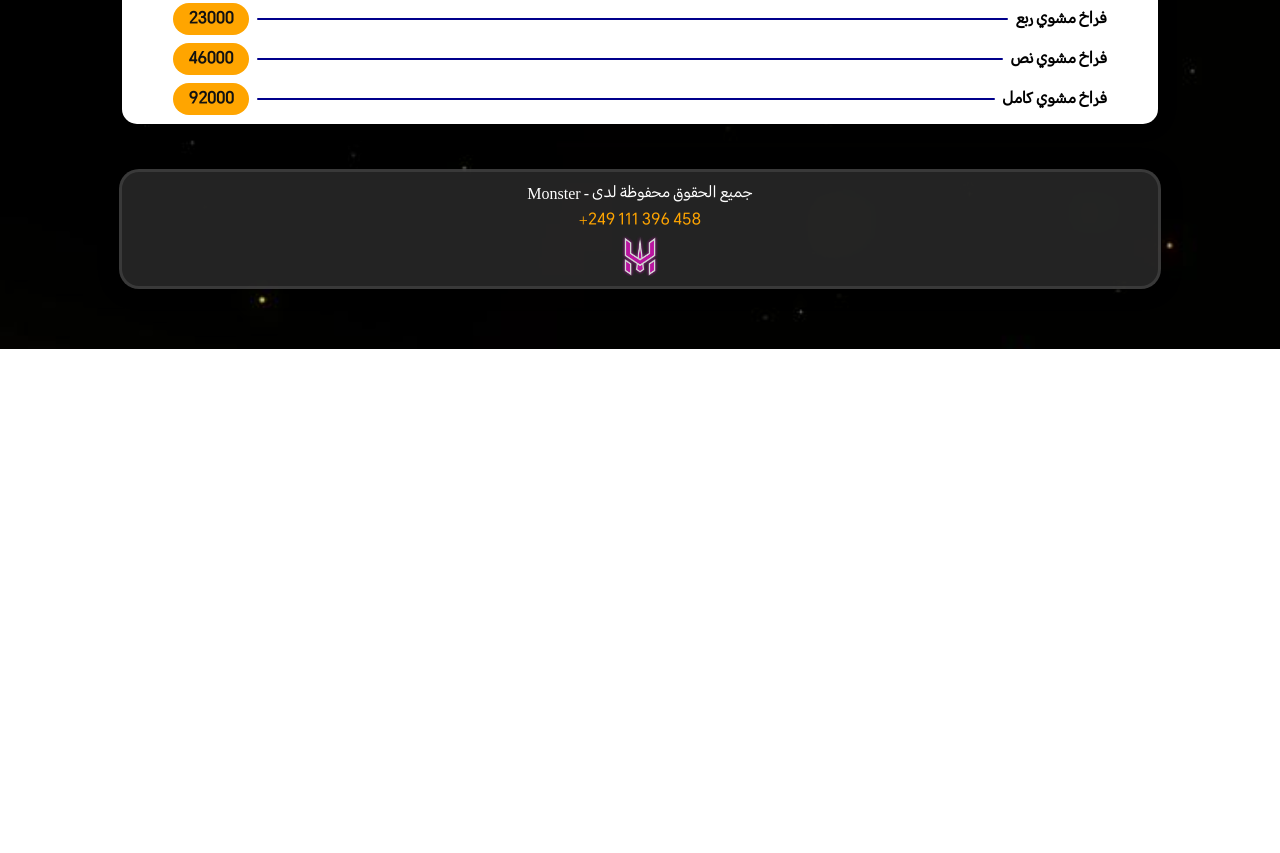
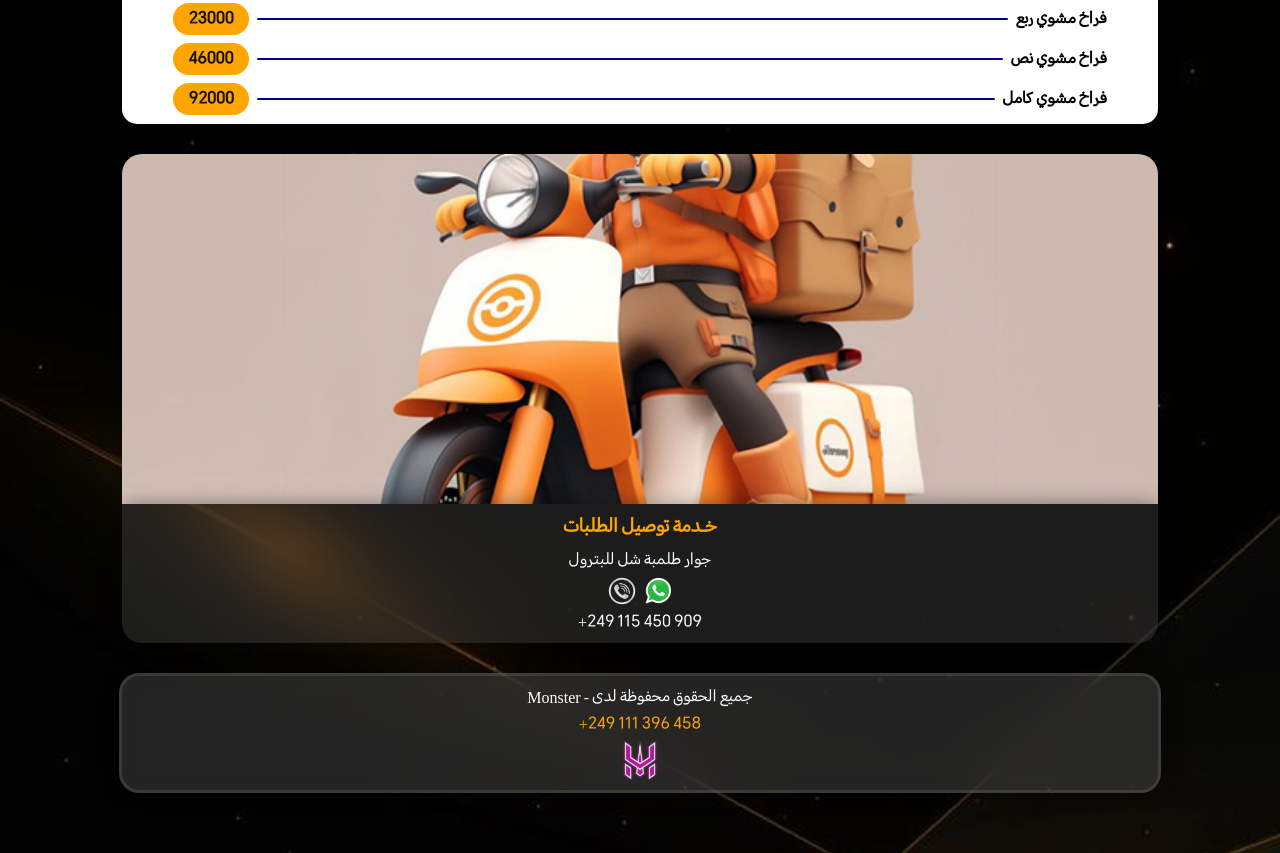
Before and after one commit to khalid-Monster/m-portfolio, a plain HTML site: page index.html in a window 1280 px wide. Shown: the part 2621-3474 px from the top of the page. Before the commit the page ends 2970 px from the top, so only its background shows below. Drawn offline with Linux system fonts and the light colour scheme.

Commit message:
Add files via upload

```diff
--- a/index.html
+++ b/index.html
@@ -428,11 +428,26 @@
 
         </div>
 
-        <div class="DEVOLOPER">
-            <p style="direction: rtl;color: white;">جميع الحقوق محفوظة لدى - Monster</p>
-            <p style="color: orange;">+249 111 396 458</p>
-            <div class="company"><img src="images/mm.png" alt="logo"></div>
-        </div>
+        <!----عامل التوصيل--->
+            <div class="delevry">
+                <img src="images/delevry.jpg" alt="delevry">
+            </div>
+            <div class="delydata">
+                <h3 style="color:orange;margin-bottom: 5px;">خـدمة توصيل الطلبات</h3>
+                <p>جوار طلمبة شل للبترول</p>
+                <div class="icon">
+                    <img src="images/call.png" alt="call">
+                    <img src="images/whatsapp.png" alt="call">
+                </div>
+                <p>+249 115 450 909</p>
+            </div>
+
+            <div class="DEVOLOPER">
+                <p style="direction: rtl;color: white;">جميع الحقوق محفوظة لدى - Monster</p>
+                <p style="color: orange;">+249 111 396 458</p>
+                <div class="company"><img src="images/mm.png" alt="logo"></div>
+            </div>
+        <!----عامل التوصيل--->
 
     </div>
 
```
